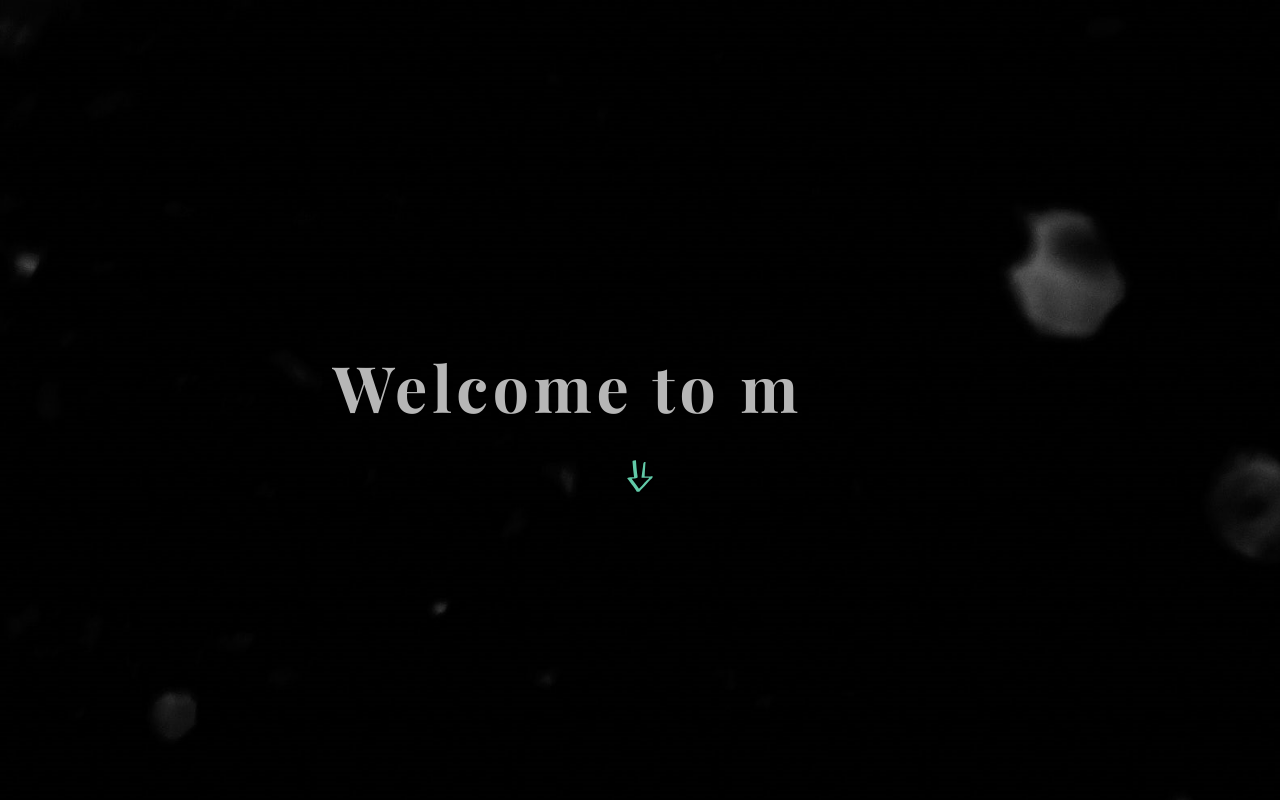
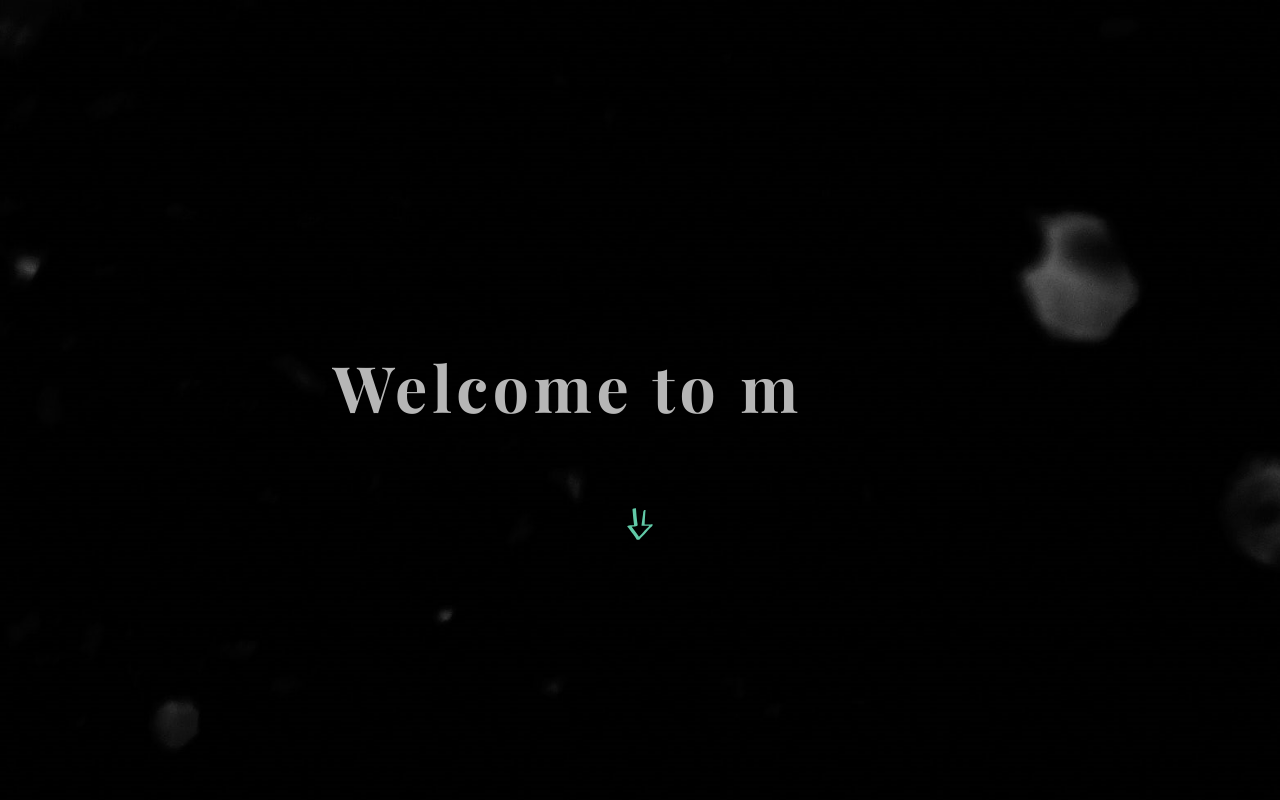
Before and after one commit to vsuusi/portfolio, a React (Create React App) app: page / in a window 1280 px wide. Shown: the top 800 px of the page. Built offline with nearby package versions, Linux system fonts and the light colour scheme; a web font is replaced by a local one.

Commit message:
imporved arrow position

```diff
--- a/src/components/Welcome.css
+++ b/src/components/Welcome.css
@@ -1,6 +1,7 @@
 .welcome-container {
     margin-top: 43vh;
     height: 13vh;
+    padding-bottom: 6vh;
 }
 
 .welcome-text {
```
